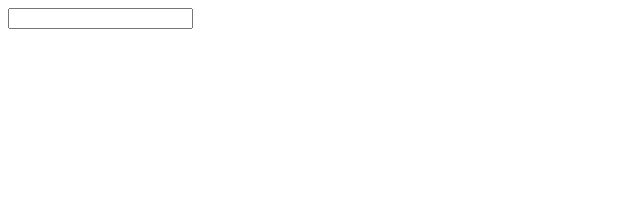
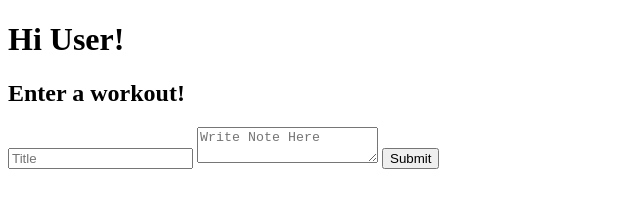
Before and after one commit to EvanK311/EK-FitnessFun, a website: page public/index.html in a window 1280 px wide. Shown: the whole page, without its empty margins (0-640 px from the left). Drawn offline with Linux system fonts and the light colour scheme.

Commit message:
began connections to front end. static html showing

```diff
--- a/public/index.html
+++ b/public/index.html
@@ -6,8 +6,14 @@
     <title>Document</title>
 </head>
 <body>
-    <form>
-        <input type = "text" id = planInput>
-    </form>
+    <form action="/submit" method="post">
+        <h1>Hi User!</h1>
+        <h2>Enter a workout!</h2>
+          <input type="text" name="title" placeholder="Title">
+          <textarea type="text" name="body" placeholder="Write Note Here"></textarea>
+
+          <input type="submit">
+
+        </form>
 </body>
 </html>
```
Also changed, not shown: server.js (+12 -11 lines).
